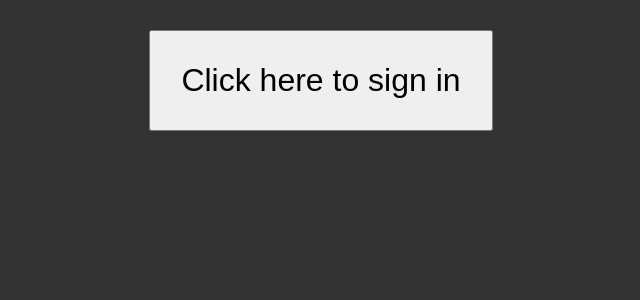
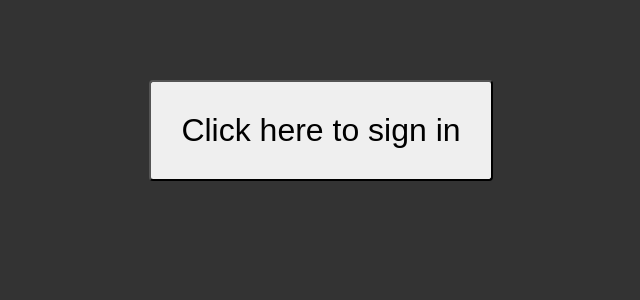
Before and after one commit to KaustubhD/playlist-app, a React (Create React App) app: page / in a window 1280 px wide. Shown: the top 300 px of the page, without its empty margins (319-959 px from the left). Built offline with nearby package versions, Linux system fonts and the light colour scheme.

Commit message:
Little bit of Styling

```diff
--- a/src/App.css
+++ b/src/App.css
@@ -1,11 +1,25 @@
+@import url('https://fonts.googleapis.com/css?family=Raleway');
+
 html, body{
   min-height: 100%;
   background-color: #333;
 }
-.App {
-  text-align: center;
+body{
+  margin: 0;
+  padding: 50px;
 }
-
 h1{
   color: #fff;
+  margin: 0;
 }
+.signIn{
+  display: block;
+  left: 0;
+  right: 0;
+  border-radius: 4px;
+  /* margin: auto; */
+  /* margin-left: auto; */
+  /* margin-right: auto; */
+  /* margin-left: auto; */
+  /* margin-right: auto; */
+}
--- a/src/App.js
+++ b/src/App.js
@@ -3,7 +3,7 @@ import './App.css';
 import logo from './logo.svg';
 import queryString from 'query-string';
 
-let defTextColor = {color: '#fff'}
+let defText = {color: '#fff', fontFamily: 'Raleway', textAlign: 'center'}
 // let serverData = {
 //   user: {
 //     name: 'Kay',
@@ -76,7 +76,7 @@ class PlCounter extends Component{
 
     render(){
       return(
-        <div className="aggregate" style={{...defTextColor, width: '40%', display: 'inline-block'}}>
+        <div className="aggregate" style={{...defText, width: '50%', display: 'inline-block'}}>
           <h2>{this.props.playlists.length} Playlist(s)</h2>
         </div>
       )
@@ -92,10 +92,13 @@ render(){
   }, [])
   // console.log(songs)
   let totalHours = songs.reduce((acc, eachSong) => {
-    return acc += Math.round(eachSong.duration_ms / 1000)
+    return acc += Math.round(eachSong.duration_ms / 60000)
   }, 0)
+  let plLengthStyle = {
+    color: totalHours < 20 ? '#A23232' : '#fff'
+  }
   return(
-    <div className="aggregate" style={{...defTextColor, width: '40%', display: 'inline-block'}}>
+    <div className="aggregate" style={{...defText, ...plLengthStyle, width: '40%', display: 'inline-block'}}>
       <h2>{totalHours} Hour(s)</h2>
     </div>
   )
@@ -106,9 +109,8 @@ render(){
 class Filter extends Component{
   render(){
     return(
-      <div style={defTextColor} onChange={event => this.props.onTextChange(event.target.value)}>
-        <img alt="search"/>
-        <input type="text" />
+      <div style={{...defText, marginBottom: '20px'}} onChange={event => this.props.onTextChange(event.target.value)}>
+        <input type="text" style={{padding: '10px', borderRadius: '3px', 'border': 0, fontSize: '20px'}}/>
       </div>
     )
   }
@@ -118,13 +120,13 @@ class Playlist extends Component{
   render(){
     let playlists = this.props.playlists
     return(
-      <div style={{...defTextColor, width: '20%', display: 'inline-block'}}>
+      <div style={{...defText, 'width': '33.33%', 'backgroundColor': '#888', padding: '10px', margin: '2px', borderRadius: '4px'}}>
+        <h3>{playlists.name}</h3>
         <img src={playlists.imageURL} style={{width: '60px'}} alt="Playlist display"/>
-        <h3>{playlists.name}</h3>
-        <ul>
+        <ul style={{margin: '0', padding: '0', 'listStyleType': 'none'}}>
           {
             playlists.songs.map(song =>
-              <li>{song.name}</li>
+              <li style={{margin: '5px 0'}}>{song.name}</li>
             )
           }
         </ul>
@@ -170,7 +172,7 @@ class App extends Component {
         })
 
         let allPromisesResponse = Promise.all(promisesArray).then(playlistTracksArray => {
-          console.log(playlistTracksArray)
+          // console.log(playlistTracksArray)
           playlistTracksArray.forEach((tracksArray, index) => {
             data.items[index].songs = tracksArray.items.map(item => item.track)
           })
@@ -178,7 +180,7 @@ class App extends Component {
         })
         return allPromisesResponse
       }).then(data => this.setState({playlists: data.items.map(item => {
-        console.log(item.songs)
+        // console.log(item.songs)
           return {
             name: item.name,
             songs: item.songs.slice(0, 3),
@@ -205,16 +207,18 @@ class App extends Component {
           // Render the div element only if the serverData.user exists
           this.state.user ?
           <div>
-            <h1>{this.state.user}'s Playlists</h1>
+            <h1 style={defText}>{this.state.user}'s Playlists</h1>
             <PlCounter playlists={playlistsFinal}/>
             <PlLength playlists={playlistsFinal}/>
             <Filter onTextChange={text => this.setState({filterString: text})}/>
+            <div style={{display: 'flex', justifyContent: 'center'}}>
             {
               playlistsFinal.map(pl =>
                 <Playlist playlists={pl}/>
               )
             }
-          </div> : <button onClick={() => window.location = window.location.href.includes('localhost') ? 'http://localhost:8888/login' : 'https://playlist-app-backend.herokuapp.com/login'} style={{margin: '30px', 'fontSize': '2em', padding: '30px'}}>Click here to sign in</button>
+            </div>
+          </div> : <button className="signIn" onClick={() => window.location = window.location.href.includes('localhost') ? 'http://localhost:8888/login' : 'https://playlist-app-backend.herokuapp.com/login'} style={{margin: '30px auto', 'fontSize': '2em', padding: '30px'}}>Click here to sign in</button>
           // Else, render the h1 with loading text
         }
       </div>
```
